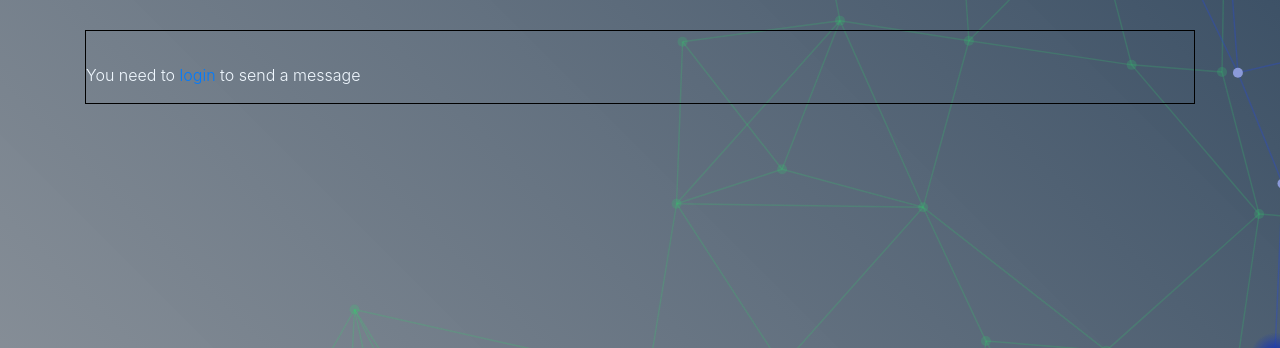
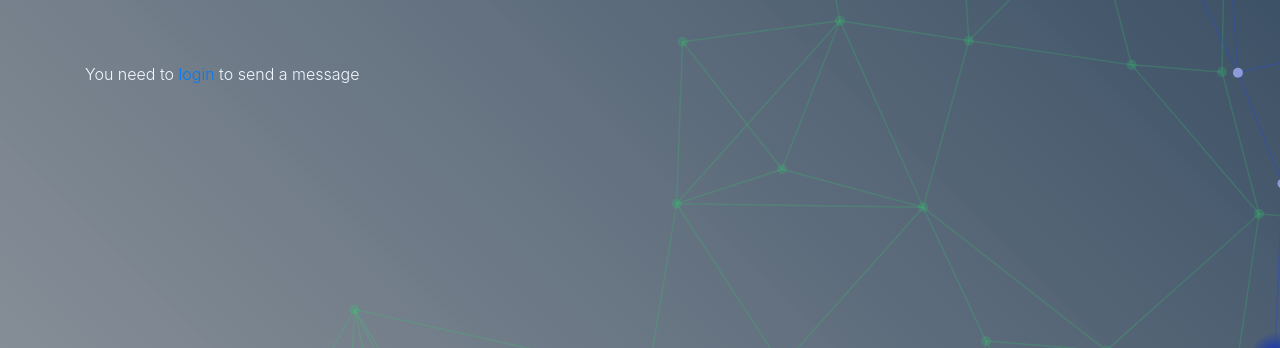
Before and after one commit to CI-Team3/team3, a Flask app: page /chat in a window 1280 px wide. Shown: the part 72-420 px from the top of the page. Run offline with Flask 2, Linux system fonts and the light colour scheme; data that the repository does not hold is empty; some libraries are stand-ins or nearby versions.

Commit message:
Style added to form-align class

```diff
--- a/static/css/style.css
+++ b/static/css/style.css
@@ -78,12 +78,11 @@ footer {
 /* UTILITIES */
 
 /* CHAT page */
+.form-align {
+    justify-content: center;
+}
 .chat-text-color {
     color: black;
-}
-
-.chat-wrapper {
-    border-style: none;
 }
 
 .chat-container {
@@ -92,10 +91,6 @@ footer {
 
 .list-group-item {
     border: 0;
-}
-
-.chat-wrapper {
-    border: 1px solid black;
 }
 
 .text-align_end {
@@ -107,7 +102,6 @@ footer {
     justify-content: center;
 }
 
-
 /* MEDIA QUERIES */
 
 @media (min-width: 976px) {
@@ -115,5 +109,4 @@ footer {
         margin: 0 auto;
         max-width: 100%;
     }
-
 }
```
